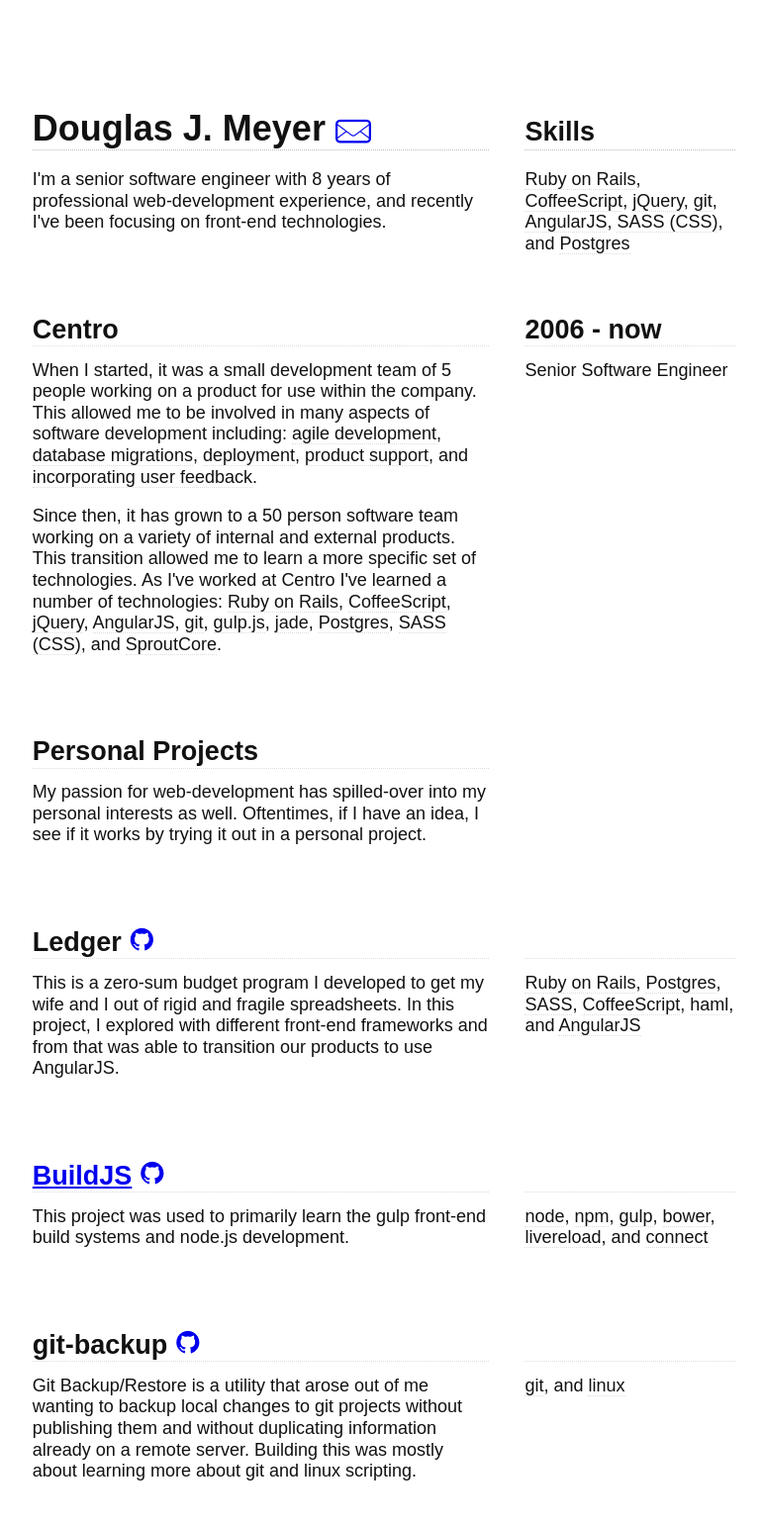
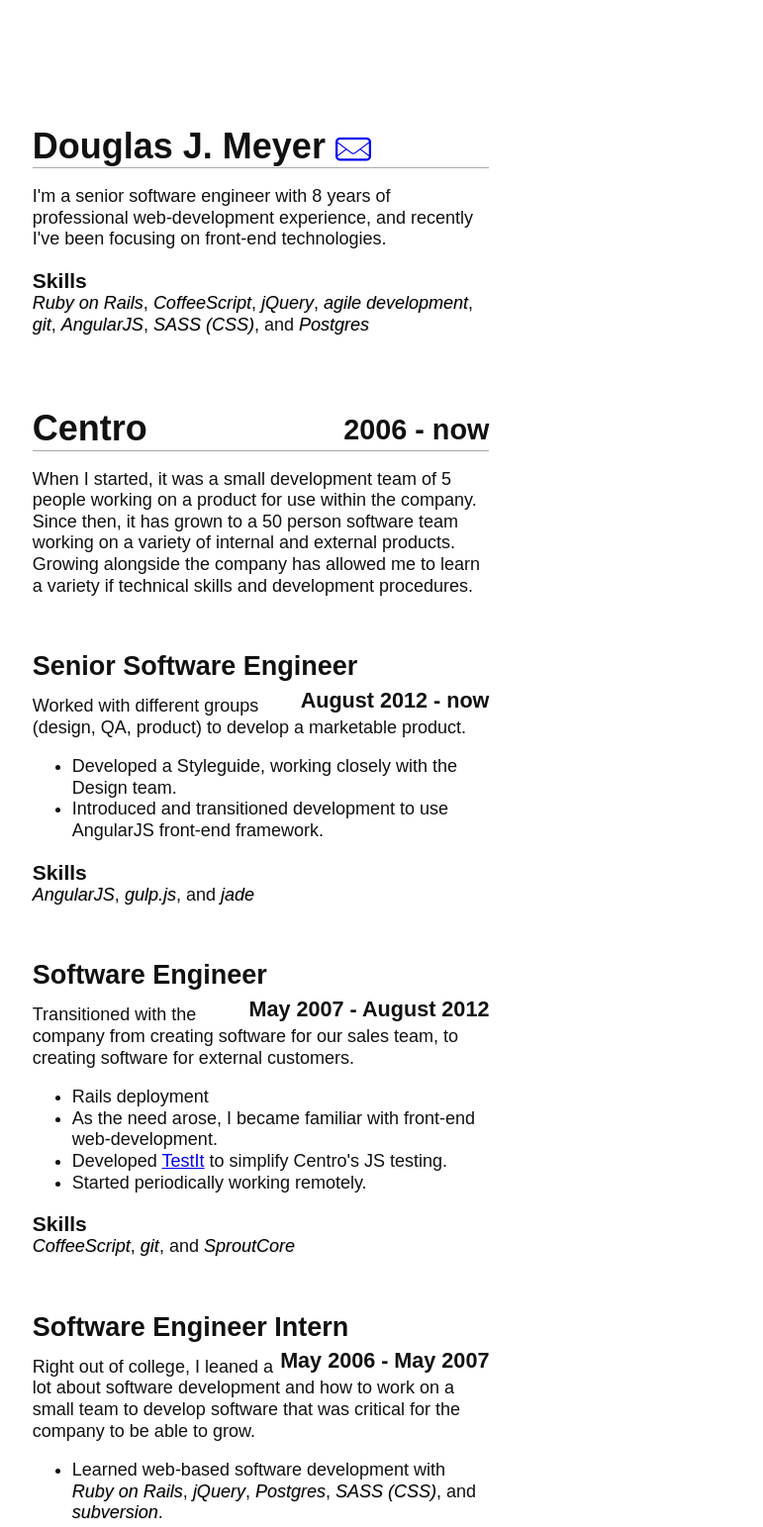
Before and after one commit to DouglasMeyer/douglasmeyer.github.com, a website: page index.jade in a window 1280 px wide. Shown: the top 1543 px of the page at 99% size, without its empty margins (252-1023 px from the left). Drawn offline with nearby package versions, Linux system fonts and the light colour scheme; files that its build step writes are made by us from their sources.

Commit message:
More feedback

```diff
--- a/index.jade
+++ b/index.jade
@@ -17,86 +17,125 @@
           | and
         em= item
 
-    .banner
-      article
-        aside: h2 Skills
-        h1
-          | Douglas J. Meyer
-          a(href="mail-to:Douglas.Meyer@mail.com" print-content="(Douglas.Meyer@mail.com)")
+    article
+      h1
+        | Douglas J. Meyer
+        a(href="mail-to:Douglas.Meyer@mail.com" print-content="(Douglas.Meyer@mail.com)")
 
-    article
-      aside
-        p
-          +ems([
-            'Ruby on Rails',
-            'CoffeeScript',
-            'jQuery',
-            'git',
-            'AngularJS',
-            'SASS (CSS)',
-            'Postgres'
-          ])
       p
         | I'm a senior software engineer with 8 years of professional
         | web-development experience, and recently I've been focusing on
         | front-end technologies.
+      h3 Skills
+      +ems([
+        'Ruby on Rails',
+        'CoffeeScript',
+        'jQuery',
+        'agile development',
+        'git',
+        'AngularJS',
+        'SASS (CSS)',
+        'Postgres'
+      ])
+
+    article#Centro
+      h1 Centro
+        small 2006 - now
+      p
+        | When I started, it was a small development team of 5 people working on
+        | a product for use within the company. Since then, it has grown to a 50
+        | person software team working on a variety of internal and external
+        | products. Growing alongside the company has allowed me to learn a
+        | variety if technical skills and development procedures.
+      h2 Senior Software Engineer
+        small August 2012 - now
+      p
+        | Worked with different groups (design, QA, product) to develop a
+        | marketable product.
+        ul
+          li Developed a Styleguide, working closely with the Design team.
+          li Introduced and transitioned development to use AngularJS front-end framework.
+      h3 Skills
+      +ems(['AngularJS', 'gulp.js', 'jade'])
+
+      h2 Software Engineer
+        small May 2007 - August 2012
+      p
+        | Transitioned with the company from creating software for our sales
+        | team, to creating software for external customers.
+        ul
+          li Rails deployment
+          li As the need arose, I became familiar with front-end web-development.
+          li Developed <a href="#TestIt" class="screen-link">TestIt</a> to simplify Centro's JS testing.
+          li Started periodically working remotely.
+      h3 Skills
+      +ems([ 'CoffeeScript', 'git', 'SproutCore' ])
+
+      h2 Software Engineer Intern
+        small May 2006 - May 2007
+      p
+        | Right out of college, I leaned a lot about software development and
+        | how to work on a small team to develop software that was critical for
+        | the company to be able to grow.
+        ul
+          li
+            | Learned web-based software development with
+            +ems([ 'Ruby on Rails', 'jQuery', 'Postgres', 'SASS (CSS)', 'subversion' ])
+            | .
+          li
+            | Became familiar with development practices, such as:
+            +ems([ 'agile development', 'database migrations', 'product support', 'incorporating user feedback' ])
+            | .
 
     article
-      aside
-        h2 2006 - now
-        p Senior Software Engineer
-      h2 Centro
+      h1 Elect Online
+        small September 2009-2011
+      h2 Freelance Software Engineer
       p
-        | When I started, it was a small development team of 5 people working on a
-        | product for use within the company. This allowed me to be involved in
-        | many aspects of software development including:
-        +ems(['agile development', 'database migrations', 'deployment', 'product support', 'incorporating user feedback'])
-        | .
-      p
-        | Since then, it has grown to a 50 person software team working on a
-        | variety of internal and external products. This transition allowed me
-        | to learn a more specific set of technologies. As I've worked at Centro
-        | I've learned a number of technologies:
-        +ems(['Ruby on Rails', 'CoffeeScript', 'jQuery', 'AngularJS', 'git', 'gulp.js', 'jade', 'Postgres', 'SASS (CSS)', 'SproutCore'])
-        | .
+        | Maintained and development new features for voter management software.
+      h3 Skills
+      +ems(['Ruby on Rails', 'MySql', 'Apache', 'Linux'])
 
     article
-      h2
-        | Personal Projects
+      h1 Poster-Display
+        small November - December 2009
+      h2 Freelance Software Engineer
+      p
+        | Worked with print design team to develop website from PDF designs.
+      h3 Skills
+      +ems(['PHP', 'CSS', 'jQuery'])
+
+    article
+      h1 Personal Projects
       p
         | My passion for web-development has spilled-over into my personal
         | interests as well. Oftentimes, if I have an idea, I see if it works by
         | trying it out in a personal project.
 
-    article
-      aside
-        h2 &nbsp;
-        +ems(['Ruby on Rails', 'Postgres', 'SASS', 'CoffeeScript', 'haml', 'AngularJS'])
-
+    article#Ledger
       h2
         | Ledger
         a(href="http://github.com/DouglasMeyer/ledger" title="on github")
       p
         | This is a zero-sum budget program I developed to get my wife and I out
-        | of rigid and fragile spreadsheets. In this project, I explored with
-        | different front-end frameworks and from that was able to transition
-        | our products to use AngularJS.
+        | of rigid and fragile spreadsheets. In this project, I tested different
+        | front-end frameworks and from that was able to transition our
+        | application to use AngularJS.
+      h3 Skills
+      +ems(['Ruby on Rails', 'Postgres', 'SASS', 'CoffeeScript', 'haml', 'AngularJS'])
+
 
     article
-      aside
-        h2 &nbsp;
-        +ems(['node', 'npm', 'gulp', 'bower', 'livereload', 'connect'])
       h2
         a.screen-link(href="http://douglas-meyer.name/BuildJS" title="see it in action") BuildJS
         a(href="http://github.com/DouglasMeyer/BuildJS" title="on github")
       p
-        | This project was used to primarily learn the gulp front-end build
+        | This project was used to primarily to learn the gulp front-end build
         | systems and node.js development.
+      h3 Skills
+      +ems(['node', 'npm', 'gulp', 'bower', 'livereload', 'connect'])
 
     article
-      aside
-        h2 &nbsp;
-        +ems(['git', 'linux'])
       h2
         | git-backup
         a(href="http://github.com/DouglasMeyer/git-backup" title="on github")
@@ -105,22 +144,27 @@
         | local changes to git projects without publishing them and without
         | duplicating information already on a remote server. Building this was
         | mostly about learning more about git and linux scripting.
+      h3 Skills
+      +ems(['git', 'linux'])
 
-    article
-      aside
-        h2 &nbsp;
-        +ems(['node', 'npm', 'JavaScript'])
+    article#TestIt
       h2
         a.screen-link(href="http://douglas-meyer.name/test_it/" title="see it in action") TestIt
         a(href="http://github.com/DouglasMeyer/test_it" title="on github")
       p
-        | A JS testing framework I wrote because, at the time, most JS testing
-        | frameworks required a lot of setup before you could start testing.
-        | Because of it's simplicity and versatility, it was used for JS testing
-        | for a program where I worked.
+        | This is a JS testing framework I wrote because, at the time, most JS
+        | testing frameworks required a lot of setup before you could start
+        | testing. Because of it's simplicity and versatility, it was used for
+        | JS testing at <a href="#Centro" class="screen-link">Centro</a>.
+      h3 Skills
+      +ems(['node', 'npm', 'JavaScript'])
 
     article
-      h2 Education
+      h1 Education
+      p
+        | <a href="http://aneventapart.com/">An Event Apart</a> - web design conference
+        small Oct 2008
       p
         | Bachelors of Science in Computer Science at Illinois Institute of
         | Technology.
+        small 2006
--- a/index.scss
+++ b/index.scss
@@ -36,7 +36,7 @@
   margin: 3rem 0;
 }
 
-html, body { width: 100%; height: 100%; margin: 0; }
+html, body { width: 100%; margin: 0; }
 * { box-sizing: border-box; }
 
 html {
@@ -44,31 +44,45 @@
   line-height: 1.2;
 }
 body {
-  margin: 9.5rem auto 0;
+  margin: 7rem auto;
   background-color: #FFFFFF;
   color: $black;
 }
 @media print {
   html { font-size: 12pt; }
-  body { margin-top: 0; height: 11in; width: 8.5in; position: relative; }
+  body { margin-top: 3rem; width: 8.5in; position: relative; }
+  article:first-child h1 { margin-top: 0; }
 }
 
-h1, h2 {
+small {
+  float: right;
+  line-height: (1.3 / 0.8);
+}
+h1, h2, h3 {
   position: relative;
-  margin-top: 3em;
+  margin-top: 2em;
   margin-bottom: 0.5em;
-  border-bottom: 1px dotted #DDDDDD;
-
-  small {
-    float: right;
-    line-height: 2;
-  }
 }
-h1 + h2 { margin-top: 0; }
-p { margin: 0 0 1rem; }
+h1 + h2, h2 + h3 { margin-top: 0; }
+h1 {
+  font-size: 2rem;
+  border-bottom: 1px solid $gray;
+}
+h2 {
+  font-size: 1.5rem;
+}
+h3 {
+  font-size: 1;
+  margin-top: 0;
+  margin-bottom: 0;
+}
+p {
+  margin: 0 0 1rem;
+  page-break-inside: avoid;
+}
 em {
-  font-style: normal;
-  border-bottom: 1px dotted #DDDDDD;
+  color: black;
+  text-shadow: 1px 1px 1px $silver;
 }
 
 article {
@@ -78,44 +92,6 @@
   @media print {
     margin-left: $gutter_width;
     margin-right: unquote("calc((100% - #{$gutter_width}) / #{$column_count} * 1 + #{$gutter_width})");
-    page-break-inside: avoid;
-  }
-}
-
-aside {
-  position: absolute;
-  width: unquote("calc((100% - #{$gutter_width}) / #{$column_count} * 1 - #{$gutter_width})");
-  right: unquote("calc((100% - #{$gutter_width}) / #{$column_count} * 1)");
-  margin-right: $gutter_width;
-
-  @media print {
-    right: 0;
-  }
-
-  h2 {
-    margin-top: 0;
-  }
-}
-
-.banner {
-  position: fixed;
-  top: 0;
-  width: 100%;
-  background-color: white;
-  z-index: 1;
-
-  @media print {
-    position: relative;
-    h1 { margin-top: 1rem; }
-  }
-
-  aside h2 {
-    height: 2.45rem;
-    line-height: 2.8rem;
-  }
-  h1, h2 {
-    margin-bottom: 0;
-    border-bottom: 1px dotted #BBBBBB;
   }
 }
 
```
Also changed, not shown: index.css, index.html.
